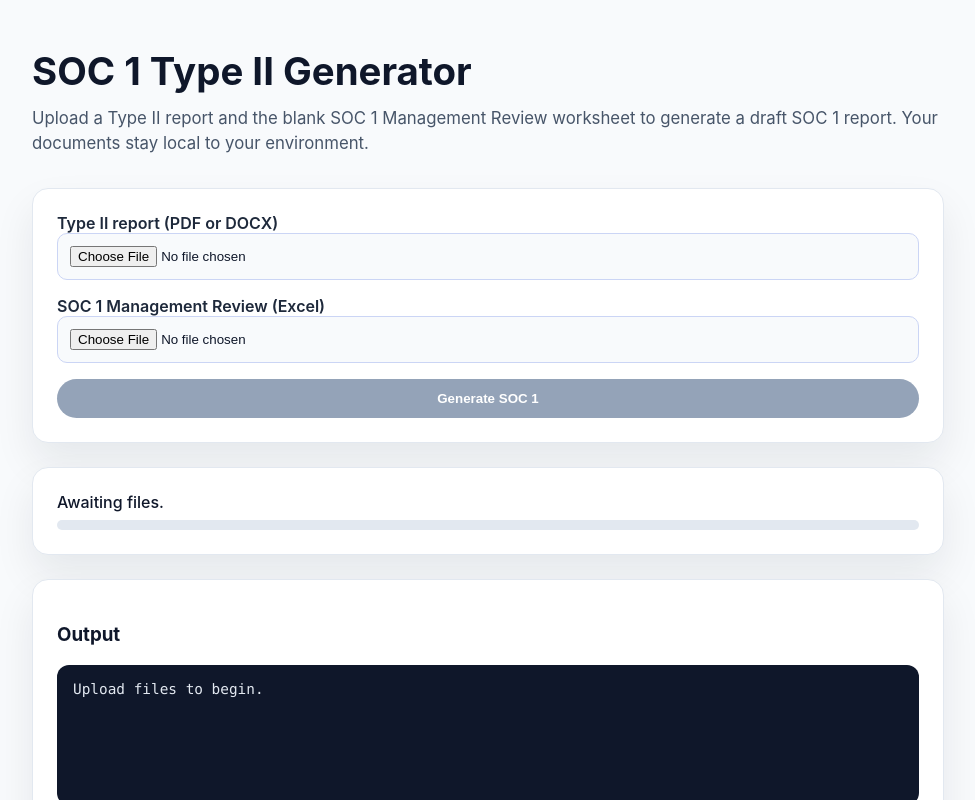
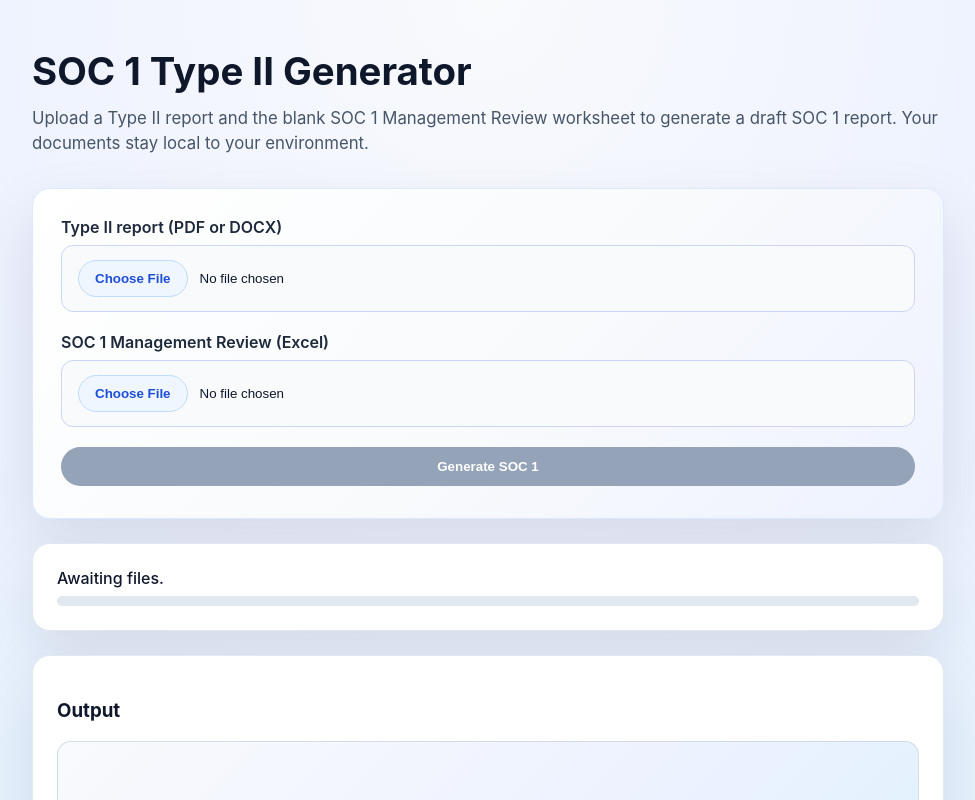
Before and after one commit to domchang1/soc1-agent, a React (Vite) app in the folder frontend/: page / in a window 1280 px wide. Shown: the top 800 px of the page, without its empty margins (152-1127 px from the left). Built offline with nearby package versions, Linux system fonts and the light colour scheme.

Commit message:
fix ui and small pkg issue

```diff
--- a/frontend/src/App.tsx
+++ b/frontend/src/App.tsx
@@ -15,7 +15,7 @@ export default function App() {
   const [progress, setProgress] = useState(0);
   const [status, setStatus] = useState("Awaiting files.");
   const [error, setError] = useState<string | null>(null);
-  const [output, setOutput] = useState<string>("Upload files to begin.");
+  const [output, setOutput] = useState<string>("");
   const [isUploading, setIsUploading] = useState(false);
 
   const canSubmit = useMemo(
@@ -90,7 +90,7 @@ export default function App() {
         </p>
       </section>
 
-      <section className="card">
+      <section className="card upload-card">
         <div className="form-grid">
           <div>
             <label htmlFor="type-ii">Type II report (PDF or DOCX)</label>
@@ -126,7 +126,9 @@ export default function App() {
 
       <section className="card">
         <h3>Output</h3>
-        <div className="output">{output}</div>
+        <div className={`output ${output ? "" : "output-empty"}`}>
+          {output || "Upload files to begin."}
+        </div>
       </section>
     </div>
   );
--- a/frontend/src/styles.css
+++ b/frontend/src/styles.css
@@ -1,7 +1,7 @@
 :root {
   font-family: "Inter", system-ui, sans-serif;
   color: #0f172a;
-  background: #f8fafc;
+  background: radial-gradient(circle at top, #f8fafc, #eef2ff 45%, #e0f2fe 100%);
 }
 
 body {
@@ -37,29 +37,56 @@ body {
 
 .card {
   background: #ffffff;
-  border-radius: 16px;
+  border-radius: 18px;
   padding: 24px;
-  box-shadow: 0 20px 40px rgba(15, 23, 42, 0.08);
+  box-shadow: 0 24px 60px rgba(15, 23, 42, 0.1);
   border: 1px solid #e2e8f0;
   margin-bottom: 24px;
 }
 
+.upload-card {
+  padding: 28px 28px 32px;
+  border: 1px solid #dbeafe;
+  background: linear-gradient(135deg, #ffffff 0%, #f8fafc 55%, #eef2ff 100%);
+}
+
 .form-grid {
   display: grid;
-  gap: 16px;
+  gap: 20px;
 }
 
 label {
   font-weight: 600;
   color: #1e293b;
+  display: inline-block;
+  margin-bottom: 8px;
 }
 
 input[type="file"] {
   width: 100%;
-  padding: 12px;
+  padding: 14px 16px;
   border: 1px solid #cbd5f5;
-  border-radius: 10px;
+  border-radius: 12px;
   background: #f8fafc;
+  color: #0f172a;
+  font-weight: 500;
+}
+
+input[type="file"]::file-selector-button {
+  margin-right: 12px;
+  padding: 10px 16px;
+  border-radius: 999px;
+  border: 1px solid #bfdbfe;
+  background: #eff6ff;
+  color: #1d4ed8;
+  font-weight: 600;
+  cursor: pointer;
+  transition: transform 0.15s ease, box-shadow 0.2s ease;
+}
+
+input[type="file"]::file-selector-button:hover {
+  transform: translateY(-1px);
+  box-shadow: 0 8px 20px rgba(37, 99, 235, 0.18);
 }
 
 button {
@@ -99,13 +126,26 @@ button:disabled {
 
 .output {
   white-space: pre-wrap;
-  background: #0f172a;
+  background: linear-gradient(135deg, #0f172a, #1e293b 55%, #1f2a44 100%);
   color: #e2e8f0;
-  padding: 16px;
-  border-radius: 12px;
-  font-family: "SFMono-Regular", Consolas, "Liberation Mono", Menlo, monospace;
-  font-size: 0.9rem;
-  min-height: 140px;
+  padding: 18px 20px;
+  border-radius: 14px;
+  font-family: "Inter", system-ui, sans-serif;
+  font-size: 0.95rem;
+  line-height: 1.6;
+  min-height: 160px;
+  border: 1px solid rgba(148, 163, 184, 0.3);
+  box-shadow: inset 0 1px 0 rgba(255, 255, 255, 0.08);
+}
+
+.output-empty {
+  background: linear-gradient(135deg, #f8fafc, #eef2ff 60%, #e0f2fe 100%);
+  color: #64748b;
+  text-align: center;
+  display: grid;
+  place-items: center;
+  font-weight: 600;
+  letter-spacing: 0.01em;
 }
 
 .status {
```
Also changed, not shown: 2 other files (tests, documents, lock files or other folders).
